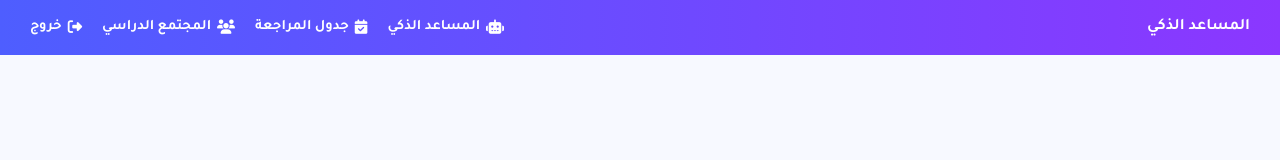
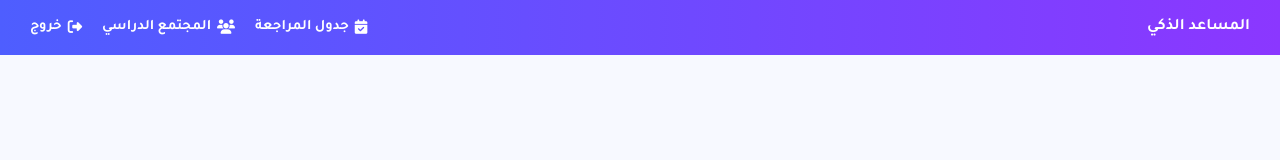
Before and after one commit to rahafaqeeljaafari/smart_assestant, a plain HTML site: page smart_assestant.html in a window 1280 px wide. Shown: the top 160 px of the page. Drawn offline with Linux system fonts and the light colour scheme.

Commit message:
Update smart_assestant.html
Signed-off-by: rahafaqeeljaafari <rahafaqeeljaafari@gmail.com>

```diff
--- a/smart_assestant.html
+++ b/smart_assestant.html
@@ -22,7 +22,7 @@ button{border:none;border-radius:14px;padding:0 22px;background:linear-gradient(
 <header>
  <span>المساعد الذكي</span>
  <nav>
-   <a href="smart_assestant.html"><i class="fa-solid fa-robot"></i>المساعد الذكي</a>
+
    <a href="schedule.html"><i class="fa-solid fa-calendar-check"></i>جدول المراجعة</a>
    <a href="community.html"><i class="fa-solid fa-users"></i>المجتمع الدراسي</a>
    <a href="login.html"><i class="fa-solid fa-right-from-bracket"></i>خروج</a>
```
